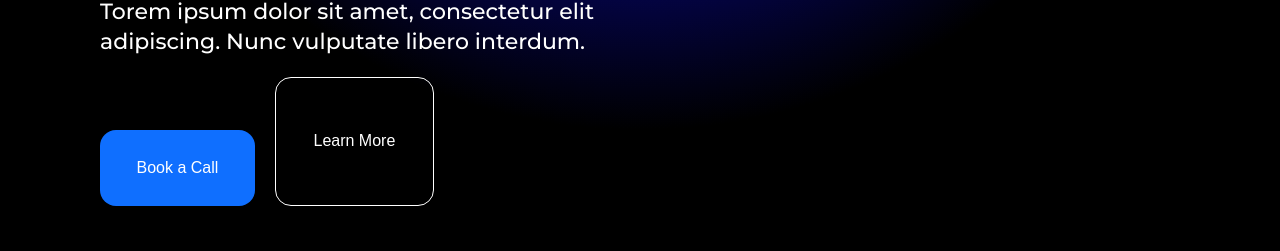
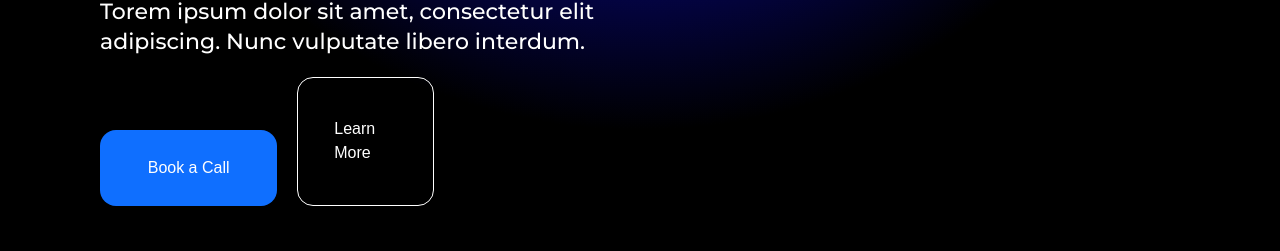
Before and after one commit to RanaMubashirTariq/Funnel-web, a React (Create React App) app: page / in a window 1280 px wide. Shown: the part 549-800 px from the top of the page. Built offline with nearby package versions, Linux system fonts and the light colour scheme.

Commit message:
update the files

```diff
--- a/src/Components/MainSection.css
+++ b/src/Components/MainSection.css
@@ -174,8 +174,10 @@
     .left-btn{
         width: 164px;
         padding: 15px 30px;
+        gap: 10px;
         border-radius: 16px;
         border: 1px solid rgba(255, 255, 255, 1);
+        box-sizing: border-box;
     }
 }
 
```
